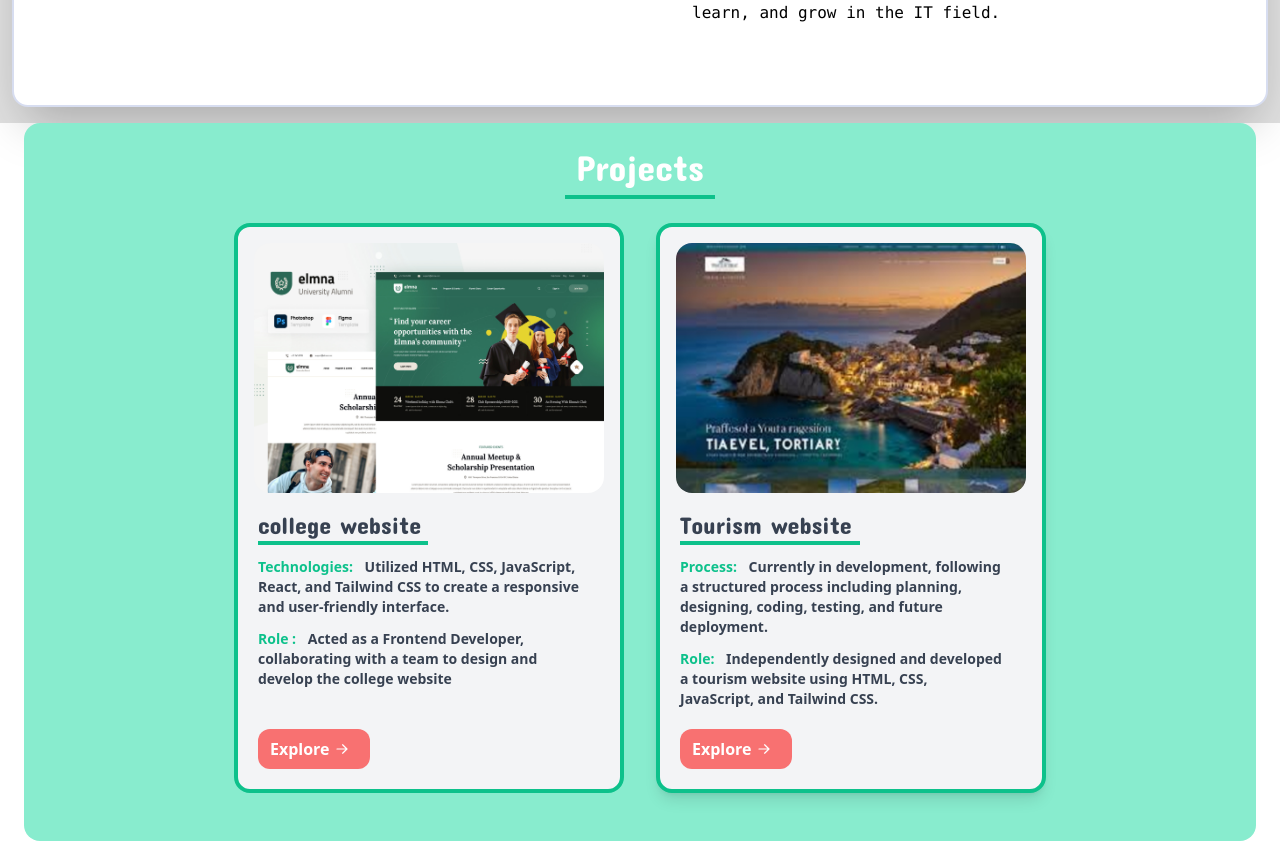
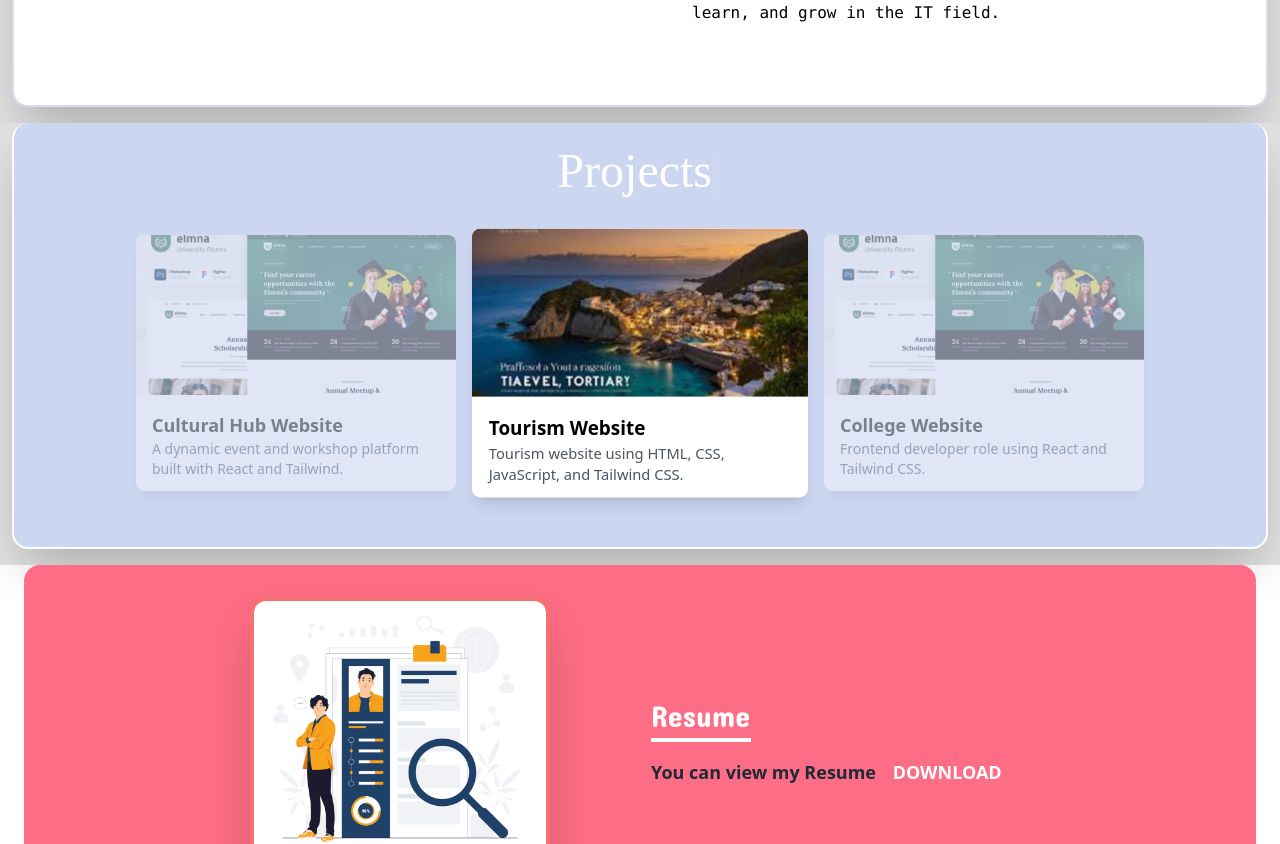
Before and after one commit to AMDHAAROON/portfolio, a React (Create React App) app: page / in a window 1280 px wide. Shown: the part 1029-1873 px from the top of the page. Built offline with nearby package versions, Linux system fonts and the light colour scheme; a web font is replaced by a local one.

Commit message:
changed the whole card structure and added some animations and implemented arrows in mobile view

```diff
--- a/src/components/project.js
+++ b/src/components/project.js
@@ -1,69 +1,122 @@
 import clg from '../assets/clg.jpg';
 import tour from '../assets/tour.jpeg';
+import { useState,useEffect } from "react";
+import { useInView } from 'react-intersection-observer';
+import Typewriter from 'typewriter-effect';
+import ArrowBackIosNewIcon from '@mui/icons-material/ArrowBackIosNew';
+import ArrowForwardIosIcon from '@mui/icons-material/ArrowForwardIos';
 
 
-export default function Project(){
-    const config={
-        projects:[
+export default function Project() {
+  // const [activeIndex, setActiveIndex] = useState(1);
+  const [, setDirection] = useState("right"); // for slide direction
+
+  const projects = [
     {
-
-                link:'',
+      title: "Cultural Hub Website",
+      description: "A dynamic event and workshop platform built with React and Tailwind.",
+      image: clg,
+      link: "https://mohamed-haaroon.web.app"
     },
     {
+      title: "Tourism Website",
+      description: "Tourism website using HTML, CSS, JavaScript, and Tailwind CSS.",
+      image: tour,
+      link: "https://github.com/AMDHAAROON/Tourism-website"
+    },
+    {
+      title: "College Website",
+      description: "Frontend developer role using React and Tailwind CSS.",
+      image: clg,
+      link: "https://github.com/AMDHAAROON"
+    }
+  ];
 
-                link:'',
-            },
+  const [activeIndex, setActiveIndex] = useState(Math.floor(projects.length / 2));
 
-        ]
+  const goLeft = () => {
+    setDirection("left");
+    setActiveIndex((prev) => (prev === 0 ? projects.length - 1 : prev - 1));
+  };
+
+  const goRight = () => {
+    setDirection("right");
+    setActiveIndex((prev) => (prev === projects.length - 1 ? 0 : prev + 1));
+  };
+
+   const { ref, inView } = useInView({ threshold: 0.9 });
+  const [key, setKey] = useState(0);
+
+  useEffect(() => {
+    if (inView) {
+      setKey(prev => prev + 1); // Force remount on view
     }
+  }, [inView]);
 
-    return <div className='pb-4 px-6 dark cursor-default'id='project'>
-        <section className='bg-mint rounded-2xl p-6'>
+  return (
+    <div className='pb-4 px-3 cursor-default bg-[#e0e0e0]' id='project'>
+      <section className='bg-lightlaven border-x-2 border-b-2 border-[#ffffff] shadow-2xl rounded-2xl p-6'>
+        <h1 ref={ref} className='text-center text-5xl text-white font-cal mb-10'> {inView && (
+        <Typewriter
+          key={key} // this remounts the component
+          onInit={(typewriter) => {
+            typewriter.typeString('Projects').start();
+          }}
+        />
+      )}</h1>
 
-        <div className='text-center text-4xl font-marker  text-white border-b-4 border-dmint  w-[150px] mx-auto'>
-        <h1 className='pb-2'>Projects</h1>
+        {/* Desktop View */}
+        <div className="hidden md:flex justify-center gap-6 mb-8">
+          {projects.map((project, idx) => (
+            <div
+              key={idx}
+              className={`w-80 h-64 rounded-lg overflow-hidden shadow-lg bg-white transition-all duration-300 ${
+                activeIndex === idx ? "opacity-100 scale-105" : "opacity-40"
+              }`}
+              onMouseEnter={() => setActiveIndex(idx)}
+            >
+              <img
+                src={project.image}
+                alt={project.title}
+                className="w-full h-40 object-cover"
+              />
+              <div className="p-4">
+                <h3 className="text-lg font-semibold">{project.title}</h3>
+                <p className="text-sm text-gray-600">{project.description}</p>
+              </div>
+            </div>
+          ))}
         </div>
 
-        <div className='my-6  flex flex-col md:flex-row gap-8 justify-center  '>
+        {/* Mobile View */}
+        <div className="md:hidden flex items-center justify-center gap-4 mt-8">
+          <button onClick={goLeft} className="text-white p-2 rounded-full bg-[#ffffff1a] hover:bg-white hover:text-black transition">
+  <ArrowBackIosNewIcon fontSize="medium" />
+</button>
 
-            <div className='border-4 border-dmint rounded-2xl  bg-gray-100 '>
-            <div className='p-4'>
-                <img src={clg} className='  h-[200px] md:h-[250px] w-[350px] rounded-2xl'/>
-                </div>
-                <div className='md:w-[350px] pl-5 md:pl-5 md:pr-2'>
-                    <h1 className='font-marker text-2xl  text-gray-700 border-b-4 border-dmint w-[170px] '>college website</h1>
-                    <p className='justify-center pt-3  font-bold text-gray-700 text-sm'><span className=' text-dmint font-bold pr-2'>Technologies:</span> Utilized HTML, CSS, JavaScript, React, and Tailwind CSS to create a responsive and user-friendly interface.</p>
-                    <p className='justify-center pt-3  font-bold text-gray-700 text-sm'><span className=' text-dmint font-bold pr-2'>Role : </span> Acted as a Frontend Developer, collaborating with a team to design and develop the college website</p>
-                   <div className='py-5 md:pt-10  '>
-                    <button className=' flex   py-2 pl-3 pr-5 hover:border border-red-600 font-bold text-white bg-red-400 rounded-xl'><a href='https://github.com/AMDHAAROON'>Explore</a>
-                        <svg xmlns="http://www.w3.org/2000/svg" viewBox="0 0 20 20" fill="currentColor" class="size-5 pt-1 pl-1 ">
-  <path fill-rule="evenodd" d="M3 10a.75.75 0 0 1 .75-.75h10.638L10.23 5.29a.75.75 0 1 1 1.04-1.08l5.5 5.25a.75.75 0 0 1 0 1.08l-5.5 5.25a.75.75 0 1 1-1.04-1.08l4.158-3.96H3.75A.75.75 0 0 1 3 10Z" clip-rule="evenodd" />
-</svg>
+          {/* Sliding container */}
 
-</button>
+<div className="relative w-80 h-64 overflow-hidden">
+  <div className="w-full h-full bg-white rounded-lg shadow-lg overflow-hidden">
+    <img
+      src={projects[activeIndex].image}
+      alt={projects[activeIndex].title}
+      className="w-full object-cover max-h-44 md:max-h-52"
+    />
+    <div className="p-4">
+      <h3 className="text-lg font-semibold">{projects[activeIndex].title}</h3>
+      <p className="text-sm text-gray-600">{projects[activeIndex].description}</p>
     </div>
   </div>
 </div>
-            <div className='border-4 border-dmint rounded-2xl shadow-lg bg-gray-100'>
-                <div className='p-4 '>
-                <img src={tour} className=' h-[200px] md:h-[250px] w-[350px] rounded-2xl '/>
-                </div>
-                <div className='md:w-[350px] pl-5  pr-2'>
-                    <h1 className='font-marker text-2xl  text-gray-700 border-b-4 border-dmint w-[180px] '>Tourism website</h1>
-                    <p className='justify-center pt-3  font-bold text-gray-700 text-sm'><span className='text-dmint font-bold pr-2'>Process:</span> Currently in development, following a structured process including planning, designing, coding, testing, and future deployment.</p>
-                    <p className='justify-center pt-3  font-bold text-gray-700 text-sm'><span className='text-dmint font-bold pr-2'>Role: </span>Independently designed and developed a tourism website using HTML, CSS, JavaScript, and Tailwind CSS.</p>
-                   <div className='py-5    '>
-                    <button className=' flex hover:border border-red-600 py-2 pl-3 pr-5 font-bold text-white bg-red-400 rounded-xl'><a href='https://github.com/AMDHAAROON/Tourism-website'>Explore</a>
-                        <svg xmlns="http://www.w3.org/2000/svg" viewBox="0 0 20 20" fill="currentColor" class="size-5 pt-1 pl-1 ">
-  <path fill-rule="evenodd" d="M3 10a.75.75 0 0 1 .75-.75h10.638L10.23 5.29a.75.75 0 1 1 1.04-1.08l5.5 5.25a.75.75 0 0 1 0 1.08l-5.5 5.25a.75.75 0 1 1-1.04-1.08l4.158-3.96H3.75A.75.75 0 0 1 3 10Z" clip-rule="evenodd" />
-</svg>
 
+
+
+          <button onClick={goRight} className="text-white p-2 rounded-full bg-[#ffffff1a] hover:bg-white hover:text-black transition">
+  <ArrowForwardIosIcon fontSize="medium" />
 </button>
-                    </div>
-                </div>
-                </div>
         </div>
       </section>
     </div>
-
+  );
 }
```
Lines whose indentation alone changed are shown as unchanged.
